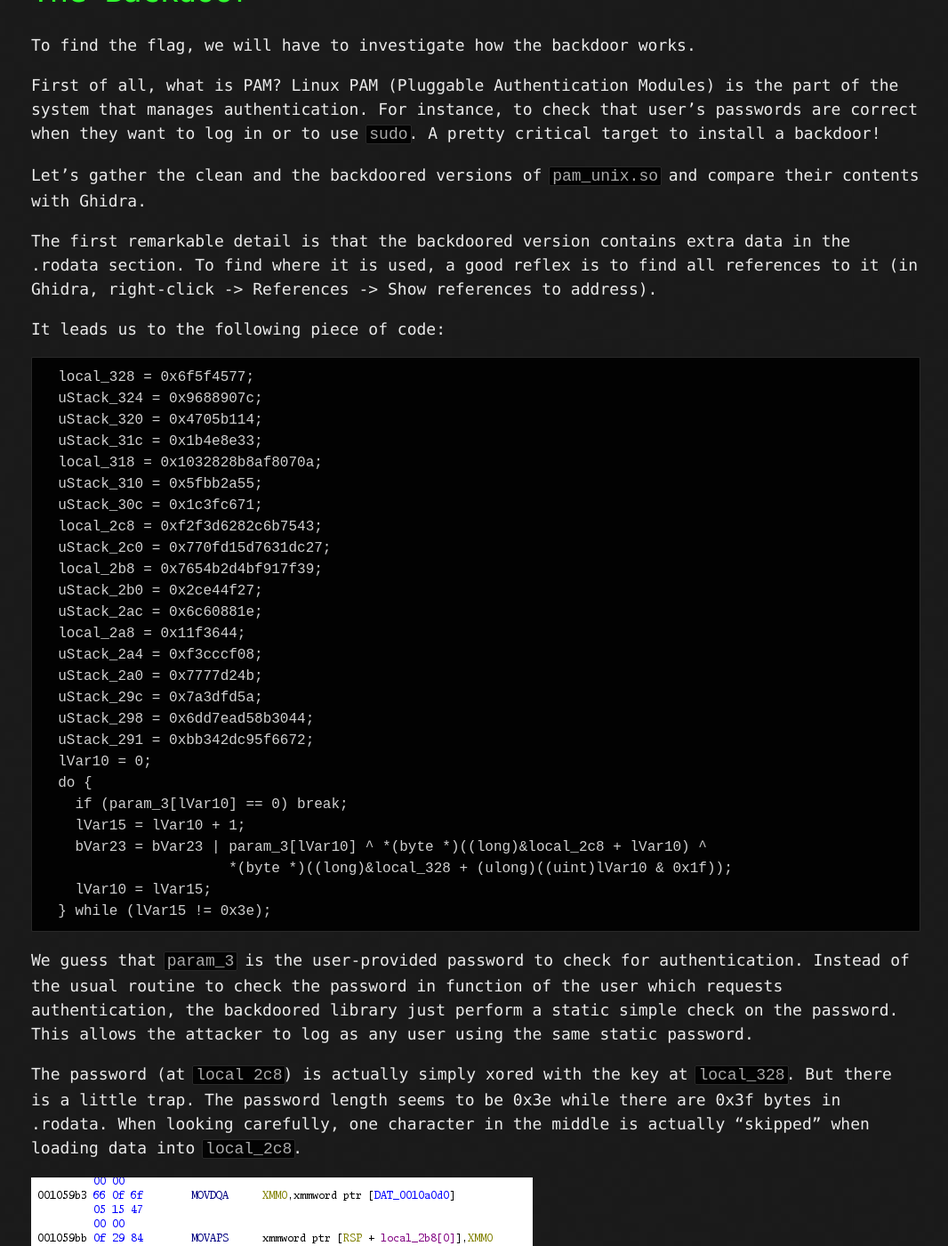
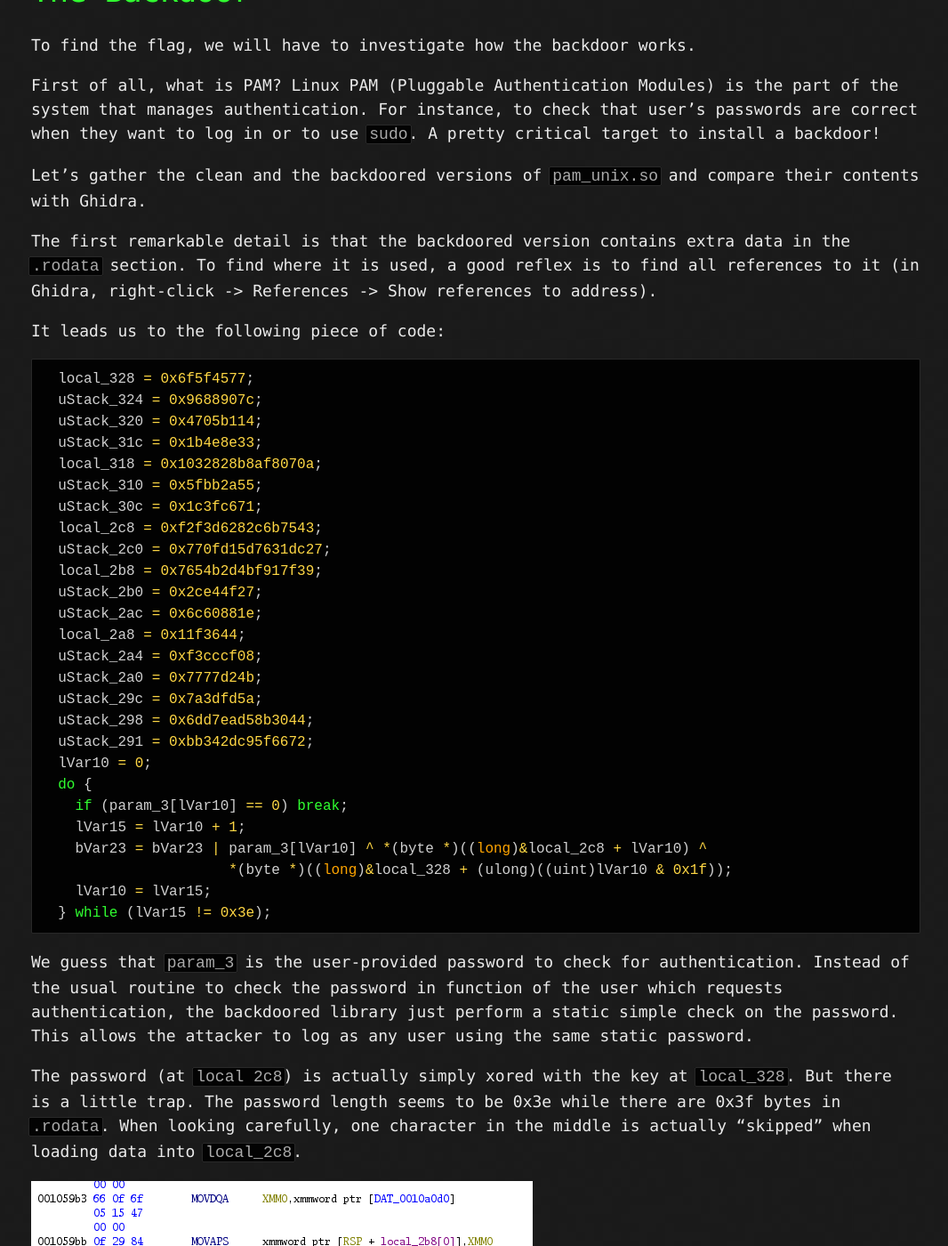
Before and after one commit to spiker00t/spiker00t.github.io, a Jekyll site: the page built from _posts/2024-05-14-croissants.md, in a window 1280 px wide and 1400 px high, scrolled down 8663 px. Shown: the whole window at 89% size, without its empty margins (105-1171 px from the left). Built offline with Jekyll 4.4.1, drawn with Linux system fonts in a browser that asks for light colours; some of the changed lines change nothing that is shown; some of the changed text lies outside the part shown.

Commit message:
croissants: typos

````diff
--- a/_posts/2024-05-14-croissants.md
+++ b/_posts/2024-05-14-croissants.md
@@ -52,7 +52,7 @@
 
 # Mounting the Image
 
-We have to deal with parts of images under the EWF image format.
+We have to deal with parts of the image under the EWF image format.
 
 I used the tool `ewfexport` to export the 16 parts to a single raw file.
 ```
@@ -295,12 +295,12 @@
 Let's gather the clean and the backdoored versions of `pam_unix.so` and compare their contents with Ghidra.
 
 The first remarkable detail is that the backdoored version contains
-extra data in the .rodata section. To find where it is used, a good
+extra data in the `.rodata` section. To find where it is used, a good
 reflex is to find all references to it (in Ghidra, right-click ->
 References -> Show references to address).
 
 It leads us to the following piece of code:
-```
+```c
   local_328 = 0x6f5f4577;
   uStack_324 = 0x9688907c;
   uStack_320 = 0x4705b114;
@@ -337,18 +337,18 @@
 
 The password (at `local 2c8`) is actually simply xored with the key at
 `local_328`. But there is a little trap. The password length seems to
-be 0x3e while there are 0x3f bytes in .rodata. When looking carefully,
+be 0x3e while there are 0x3f bytes in `.rodata`. When looking carefully,
 one character in the middle is actually "skipped" when loading data
 into `local_2c8`.
 
 ![ghidra](assets/croissants/img/ghidra.png)
 
 The last chunk of data is wrote at `local_2a8[15]` instead of
-`local_298` which overwrite the last byte of the previous chunk. I
+`local_298` which overwrites the last byte of the previous chunk. I
 just removed the corresponding byte from the data in my solve script.
 
 ```python
-data = b'\x77\x45\x5f\x6f\x7c\x90\x88\x96\x14\xb1\x05\x47\x33\x8e\x4e\x1b\x0a\x07\xf8\x8a\x8b\x82\x32\x10\x55\x2a\xbb\x5f\x71\xc6\x3f\x1c\x43\x75\x6b\x2c\x28\xd6\xf3\xf2\x27\xdc\x31\x76\x5d\xd1\x0f\x77\x39\x7f\x91\xbf\xd4\xb2\x54\x76\x27\x4f\xe4\x2c\x1e\x88\x60\x6c\x44\x36\x1f\x01\x08\xcf\xcc\xf3\x4b\xd2\x77\x77\x5a\xfd\x3d\x7a\x44\x30\x8b\xd5\xea\xd7\x6d\x72\x66\x5f\xc9\x2d\x34\xbb
+data = b'\x77\x45\x5f\x6f\x7c\x90\x88\x96\x14\xb1\x05\x47\x33\x8e\x4e\x1b\x0a\x07\xf8\x8a\x8b\x82\x32\x10\x55\x2a\xbb\x5f\x71\xc6\x3f\x1c\x43\x75\x6b\x2c\x28\xd6\xf3\xf2\x27\xdc\x31\x76\x5d\xd1\x0f\x77\x39\x7f\x91\xbf\xd4\xb2\x54\x76\x27\x4f\xe4\x2c\x1e\x88\x60\x6c\x44\x36\x1f\x01\x08\xcf\xcc\xf3\x4b\xd2\x77\x77\x5a\xfd\x3d\x7a\x44\x30\x8b\xd5\xea\xd7\x6d\x72\x66\x5f\xc9\x2d\x34\xbb'
 
 flag = b''
 
````
